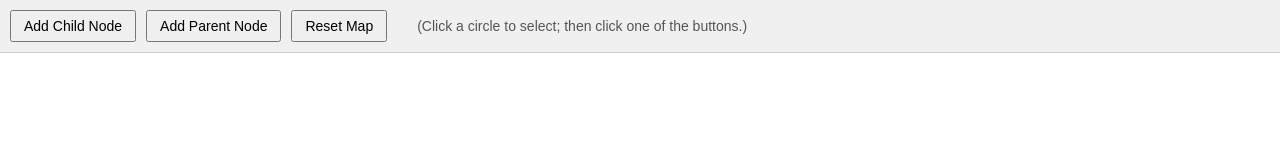
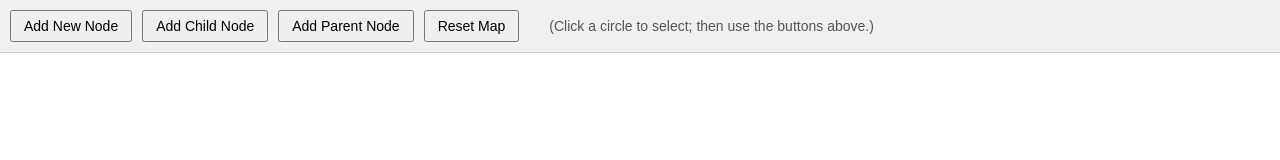
Before and after one commit to 4TheSolutions/map, a plain HTML site: page index.html in a window 1280 px wide. Drawn offline with Linux system fonts and the light colour scheme.

Commit message:
Update index.html

```diff
--- a/index.html
+++ b/index.html
@@ -8,15 +8,16 @@
 </head>
 <body>
   <div id="controls">
+    <button id="add-node">Add New Node</button>
     <button id="add-child">Add Child Node</button>
     <button id="add-parent">Add Parent Node</button>
     <button id="reset-map">Reset Map</button>
     <span id="instructions">
-      (Click a circle to select; then click one of the buttons.)
+      (Click a circle to select; then use the buttons above.)
     </span>
   </div>
 
-  <!-- The SVG canvas will fill the rest of the screen -->
+  <!-- The SVG canvas will fill most of the screen -->
   <svg id="canvas" width="100%" height="90vh"></svg>
 
   <!-- Link to our JavaScript -->
```
